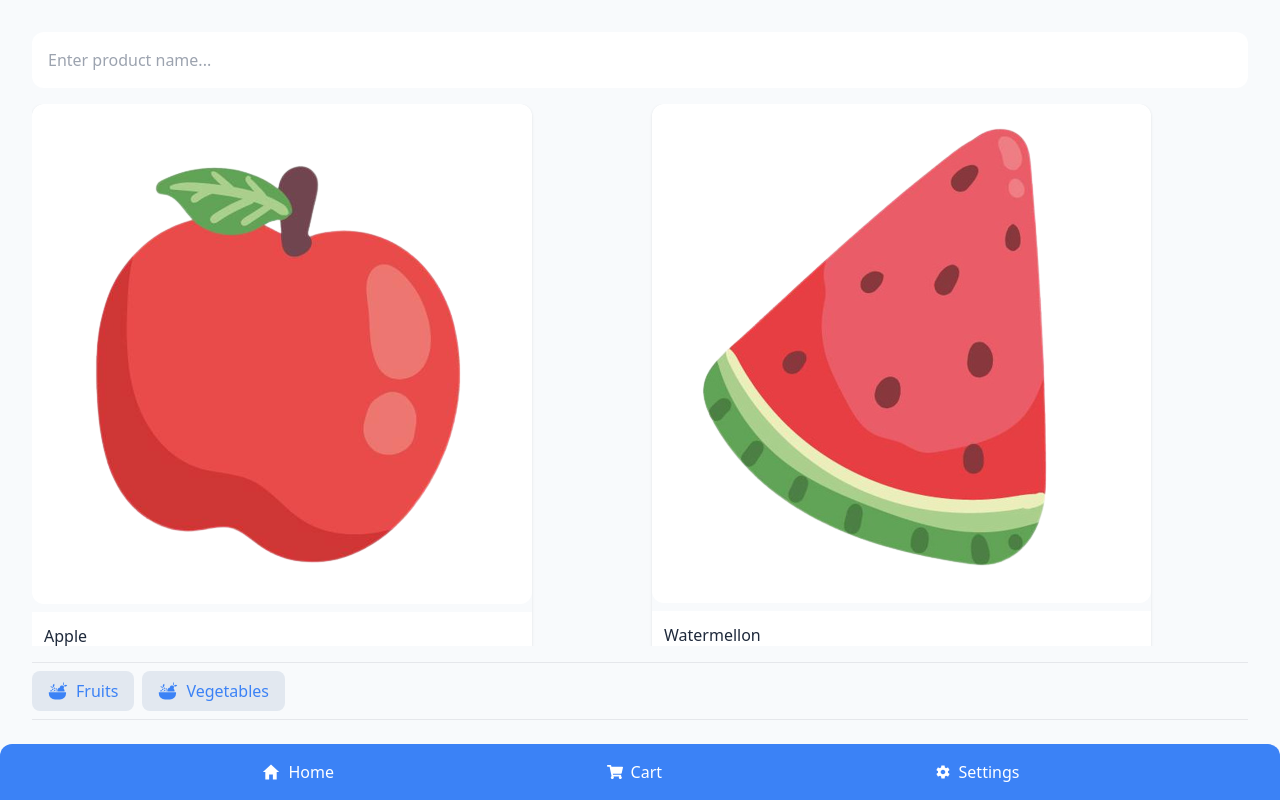
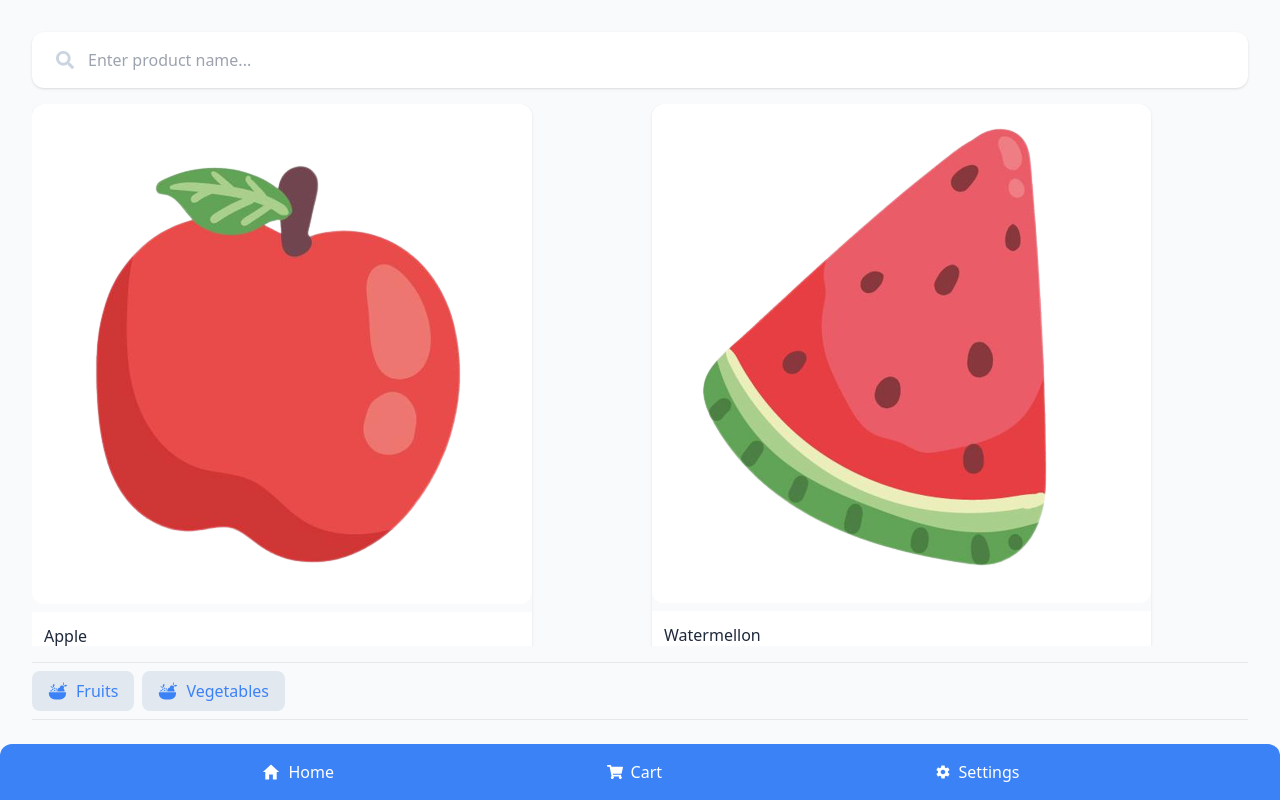
Before and after one commit to dannni-Op/shopping-cart, a React app: page / in a window 1280 px wide. Built offline with nearby package versions, Linux system fonts and the light colour scheme; the HTML template or start-up script is replaced by a standard one.

Commit message:
feat: add  search icon

```diff
--- a/src/components/searchbar.jsx
+++ b/src/components/searchbar.jsx
@@ -4,14 +4,14 @@ export function SearchBar() {
   return (
     <>
       <section className="w-full">
-        <form className="w-full">
+        <form className="w-full relative">
           <input
             type="search"
-            className="p-4 w-full rounded-xl"
+            className="p-4 w-full rounded-xl shadow ps-14"
             placeholder="Enter product name..."
           />
+          <FaSearch className="text-lg text-slate-300 absolute top-1/3 left-6" />
         </form>
-        {/* <FaSearch className="text-2xl text-slate-300" /> */}
       </section>
     </>
   );
```
